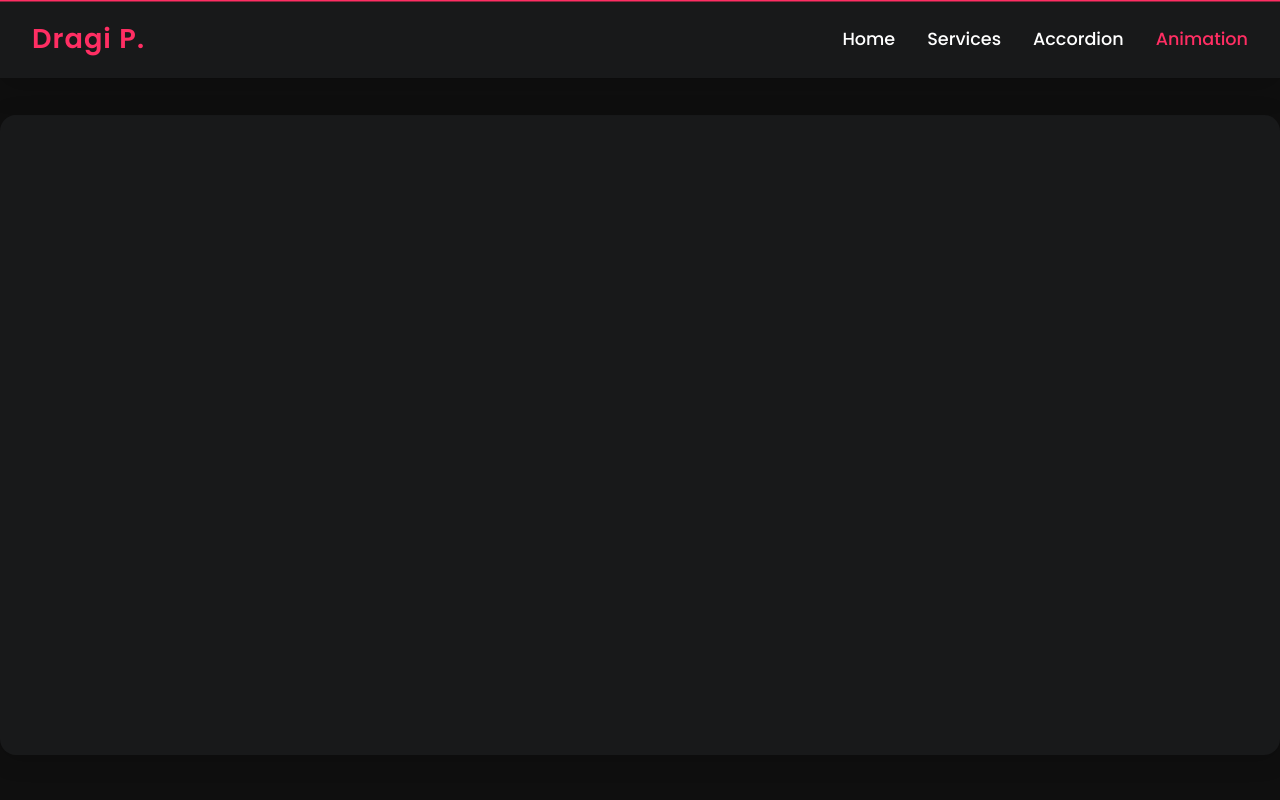
After one commit to dragipostolovski/dragipostolovski.github.io, a PHP site: page /animation.html in a window 1280 px wide. The commit adds this page. Run offline with PHP 8.4, Linux system fonts and the light colour scheme.

Commit message:
animation

```diff
--- a/accordion.html
+++ b/accordion.html
@@ -25,7 +25,7 @@
       </nav>
     </header>
     <main class="site-main">
-        <section id="slider" class="container">
+        <section id="accordion" class="container">
             <div class="rit-accordion-container">
                 <div class="rit-accordion">
                     <div class="rit-accordion-section">
--- /dev/null
+++ b/animation.html
@@ -0,0 +1,36 @@
+
+<!DOCTYPE html>
+<html lang="en">
+<head>
+    <meta charset="UTF-8">
+    <meta name="viewport" content="width=device-width, initial-scale=1.0">
+    <title>Dragi P.</title>
+    <link href="https://fonts.googleapis.com/css2?family=Poppins:wght@400;500;600&display=swap" rel="stylesheet">
+    <script src="assets/script.js" defer></script>
+    <link rel="stylesheet" href="https://cdnjs.cloudflare.com/ajax/libs/font-awesome/6.5.1/css/all.min.css">
+    <link rel="stylesheet" href="assets/style.css">
+    <link rel="stylesheet" href="assets/animation.css">
+    <script src="assets/animation.js" defer></script>
+</head>
+<body class="site-body">
+    <header class="site-header">
+      <nav class="navbar">
+        <div class="navbar-logo"><a href="/" aria-label="Dragi P." alt="Dragi P.">Dragi P.</a></div>
+        <ul class="navbar-links">
+          <li><a href="/" aria-label="Home" alt="Home">Home</a></li>
+          <li><a href="/services.html" aria-label="Services" alt="Services">Services</a></li>
+          <li><a href="/accordion.html" aria-label="Accordion" alt="Accordion">Accordion</a></li>
+          <li><a href="/animation.html" aria-label="Animation" alt="Animation" class="current">Animation</a></li>
+        </ul>
+        <div class="navbar-toggle"><i class="fas fa-bars"></i></div>
+      </nav>
+    </header>
+    <main class="site-main">
+        <section class="container dp-animation">
+            <div class="dp-animation__content">
+                <div class="clover"></div>
+            </div>
+        </section>
+    </main>
+</body>
+</html>
--- /dev/null
+++ b/assets/animation.css
@@ -0,0 +1,21 @@
+.clover {
+    background: url(../images/Clover.webp) no-repeat center center;
+    background-position: center;
+    background-size: contain;
+    width: 100px;
+    height: 100px;
+    opacity: 0;
+}
+
+.dp-animation {
+    height: calc(100dvh - 160px);
+    position: relative;
+    background: #18191a;
+    border-radius: 16px;
+    box-shadow: 0 4px 24px rgba(0,0,0,0.18);
+}
+
+.dp-animation__content {
+    overflow: hidden;
+    height: 100%;
+}
--- /dev/null
+++ b/assets/animation.js
@@ -0,0 +1,67 @@
+// Select the clover element
+const clover = document.querySelector('.clover');
+
+// Initial clover position (center of screen)
+const container = document.querySelector('.dp-animation__content');
+const containerRect = container.getBoundingClientRect();
+let cloverX = containerRect.left + containerRect.width / 2;
+let cloverY = containerRect.top + containerRect.height / 2;
+
+// Target position (cursor location with offset)
+let targetX = cloverX;
+let targetY = cloverY;
+
+// Previous mouse position for direction calculation
+let lastMouseX = cloverX;
+let lastMouseY = cloverY;
+
+// How fast the clover follows the target (0 < speed < 1)
+const speed = 0.15;
+
+// Distance of offset behind the cursor
+const offsetDistance = 10;
+
+// Track if it's the first mouse move
+let firstMove = true;
+
+// Animation loop: smoothly move clover toward target
+function animate() {
+    cloverX += (targetX - cloverX) * speed;
+    cloverY += (targetY - cloverY) * speed;
+
+    clover.style.transform = `translate(-50%, -50%) translate(${cloverX}px, ${cloverY}px)`;
+
+    requestAnimationFrame(animate);
+}
+
+// Update target position on mouse move
+window.addEventListener('mousemove', (e) => {
+    clover.style.opacity = 1; // Ensure clover is visible
+
+    const mouseX = e.clientX;
+    const mouseY = e.clientY;
+
+    if (firstMove) {
+        cloverX = mouseX;
+        cloverY = mouseY;
+        firstMove = false;
+    }
+
+    // Calculate movement direction
+    const dx = mouseX - lastMouseX;
+    const dy = mouseY - lastMouseY;
+    const length = Math.sqrt(dx * dx + dy * dy) || 1;
+
+    // Normalize and apply offset behind direction
+    const offsetX = -dx / length * offsetDistance;
+    const offsetY = -dy / length * offsetDistance;
+
+    targetX = mouseX + offsetX;
+    targetY = mouseY + offsetY;
+
+    lastMouseX = mouseX;
+    lastMouseY = mouseY;
+});
+
+// Start animation
+animate();
--- a/assets/style.css
+++ b/assets/style.css
@@ -329,7 +329,7 @@ body {
   font-weight: 500;
   transition: color 0.2s;
 }
-.navbar-links li a:hover {
+.navbar-links li a:hover, .navbar-links li a.current {
   color: #ff2e63;
 }
 .navbar-toggle {
--- a/index.html
+++ b/index.html
@@ -15,9 +15,10 @@
       <nav class="navbar">
         <div class="navbar-logo"><a href="/" aria-label="Dragi P." alt="Dragi P.">Dragi P.</a></div>
         <ul class="navbar-links">
-          <li><a href="/" aria-label="Home" alt="Home">Home</a></li>
+          <li><a href="/" aria-label="Home" alt="Home" class="current">Home</a></li>
           <li><a href="/services.html" aria-label="Services" alt="Services">Services</a></li>
           <li><a href="/accordion.html" aria-label="Accordion" alt="Accordion">Accordion</a></li>
+          <li><a href="/animation.html" aria-label="Animation" alt="Animation">Animation</a></li>
         </ul>
         <div class="navbar-toggle"><i class="fas fa-bars"></i></div>
       </nav>
--- a/services.html
+++ b/services.html
@@ -13,10 +13,10 @@
 <body class="site-body">
     <header class="site-header">
       <nav class="navbar">
-        <div class="navbar-logo"><a href="/" aria-label="Dragi P." alt="Dragi P."">Dragi P.</a></div>
+        <div class="navbar-logo"><a href="/" aria-label="Dragi P." alt="Dragi P.">Dragi P.</a></div>
         <ul class="navbar-links">
             <li><a href="/" aria-label="Home" alt="Home">Home</a></li>
-            <li><a href="/services.html" aria-label="Services" alt="Services">Services</a></li>
+            <li><a href="/services.html" aria-label="Services" alt="Services" class="current">Services</a></li>
             <li><a href="/accordion.html" aria-label="Accordion" alt="Accordion">Accordion</a></li>
           </ul>
         <div class="navbar-toggle"><i class="fas fa-bars"></i></div>
```
Also changed, not shown: assets/accordion.css (+9 -0 lines), images/Clover.webp (added).
